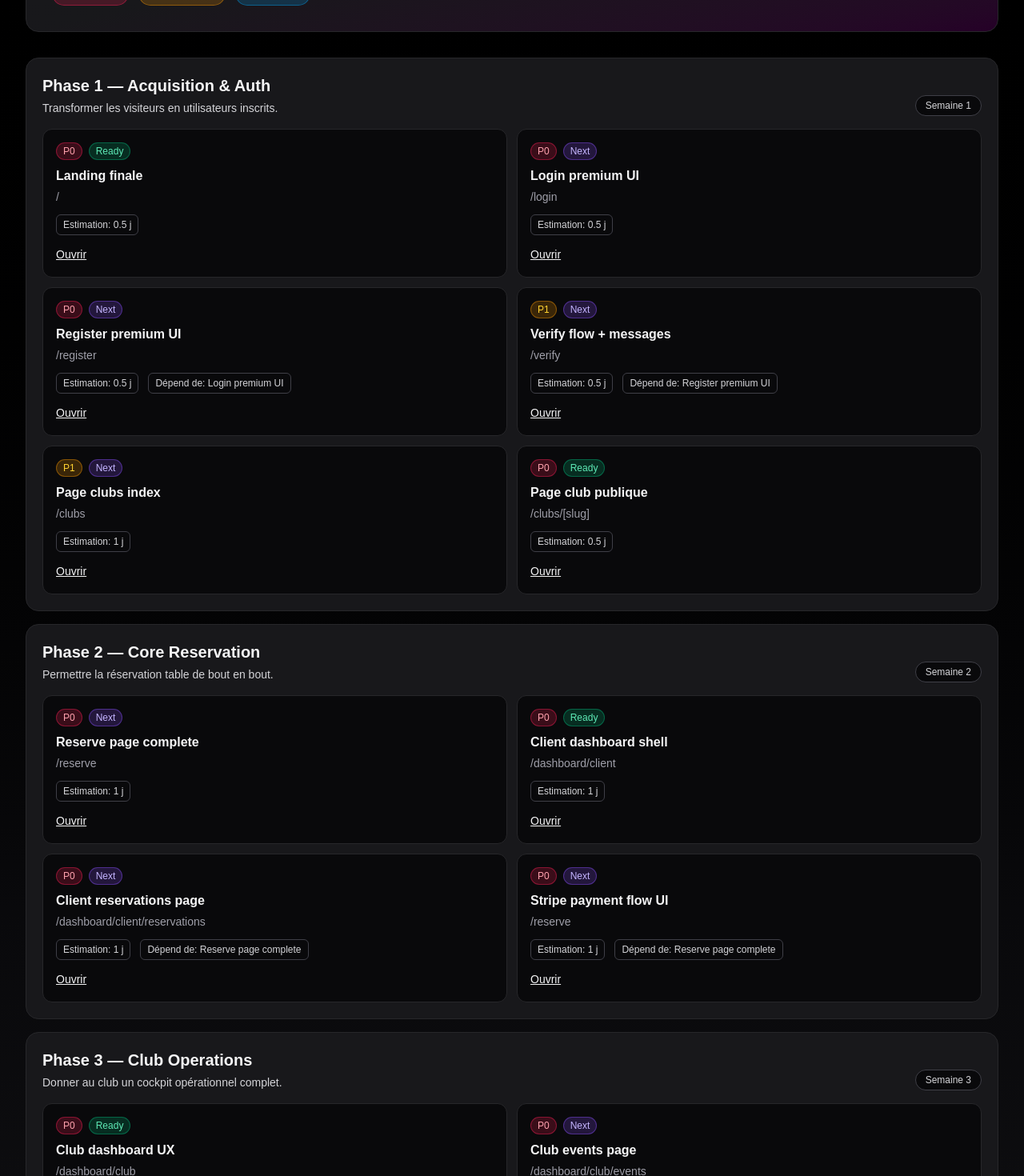
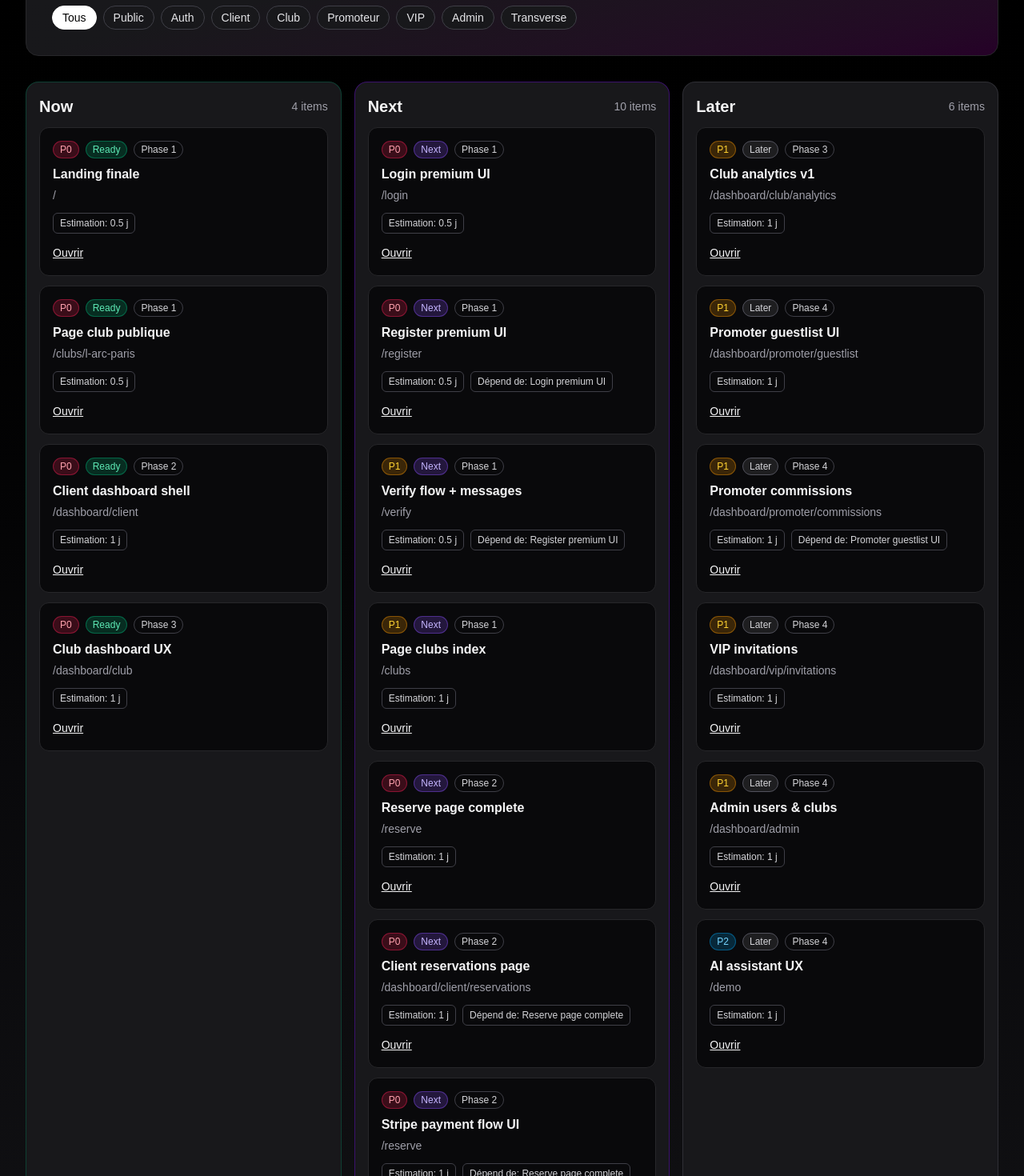
Before and after one commit to jeuneMaitre667/nightable-d-mo, a Next.js app: page /build-plan in a window 1280 px wide. Shown: the part 260-1730 px from the top of the page at 80% size. Built offline with nearby package versions, Linux system fonts and the light colour scheme.

Commit message:
feat(plan): add kanban view and role filters to build roadmap

```diff
--- a/src/app/build-plan/page.tsx
+++ b/src/app/build-plan/page.tsx
@@ -1,7 +1,11 @@
+"use client";
+
 import Link from "next/link";
+import { useMemo, useState } from "react";
 
 type Priority = "P0" | "P1" | "P2";
 type Status = "ready" | "next" | "later";
+type RoleFilter = "all" | "public" | "auth" | "client" | "club" | "promoter" | "vip" | "admin" | "cross";
 
 type PlanItem = {
   title: string;
@@ -10,63 +14,43 @@ type PlanItem = {
   estimate: string;
   dependency?: string;
   status: Status;
+  role: Exclude<RoleFilter, "all">;
+  phase: string;
 };
 
-type PlanPhase = {
-  name: string;
-  objective: string;
-  sprint: string;
-  items: PlanItem[];
-};
+const items: PlanItem[] = [
+  { title: "Landing finale", route: "/", priority: "P0", estimate: "0.5 j", status: "ready", role: "public", phase: "Phase 1" },
+  { title: "Login premium UI", route: "/login", priority: "P0", estimate: "0.5 j", status: "next", role: "auth", phase: "Phase 1" },
+  { title: "Register premium UI", route: "/register", priority: "P0", estimate: "0.5 j", dependency: "Login premium UI", status: "next", role: "auth", phase: "Phase 1" },
+  { title: "Verify flow + messages", route: "/verify", priority: "P1", estimate: "0.5 j", dependency: "Register premium UI", status: "next", role: "auth", phase: "Phase 1" },
+  { title: "Page clubs index", route: "/clubs", priority: "P1", estimate: "1 j", status: "next", role: "public", phase: "Phase 1" },
+  { title: "Page club publique", route: "/clubs/l-arc-paris", priority: "P0", estimate: "0.5 j", status: "ready", role: "public", phase: "Phase 1" },
+  { title: "Reserve page complete", route: "/reserve", priority: "P0", estimate: "1 j", status: "next", role: "public", phase: "Phase 2" },
+  { title: "Client dashboard shell", route: "/dashboard/client", priority: "P0", estimate: "1 j", status: "ready", role: "client", phase: "Phase 2" },
+  { title: "Client reservations page", route: "/dashboard/client/reservations", priority: "P0", estimate: "1 j", dependency: "Reserve page complete", status: "next", role: "client", phase: "Phase 2" },
+  { title: "Stripe payment flow UI", route: "/reserve", priority: "P0", estimate: "1 j", dependency: "Reserve page complete", status: "next", role: "cross", phase: "Phase 2" },
+  { title: "Club dashboard UX", route: "/dashboard/club", priority: "P0", estimate: "1 j", status: "ready", role: "club", phase: "Phase 3" },
+  { title: "Club events page", route: "/dashboard/club/events", priority: "P0", estimate: "1 j", status: "next", role: "club", phase: "Phase 3" },
+  { title: "Club tables / floor plan", route: "/dashboard/club/tables", priority: "P0", estimate: "1.5 j", dependency: "Club events page", status: "next", role: "club", phase: "Phase 3" },
+  { title: "Club reservations board", route: "/dashboard/club/reservations", priority: "P0", estimate: "1 j", dependency: "Client reservations page", status: "next", role: "club", phase: "Phase 3" },
+  { title: "Club analytics v1", route: "/dashboard/club/analytics", priority: "P1", estimate: "1 j", status: "later", role: "club", phase: "Phase 3" },
+  { title: "Promoter guestlist UI", route: "/dashboard/promoter/guestlist", priority: "P1", estimate: "1 j", status: "later", role: "promoter", phase: "Phase 4" },
+  { title: "Promoter commissions", route: "/dashboard/promoter/commissions", priority: "P1", estimate: "1 j", dependency: "Promoter guestlist UI", status: "later", role: "promoter", phase: "Phase 4" },
+  { title: "VIP invitations", route: "/dashboard/vip/invitations", priority: "P1", estimate: "1 j", status: "later", role: "vip", phase: "Phase 4" },
+  { title: "Admin users & clubs", route: "/dashboard/admin", priority: "P1", estimate: "1 j", status: "later", role: "admin", phase: "Phase 4" },
+  { title: "AI assistant UX", route: "/demo", priority: "P2", estimate: "1 j", status: "later", role: "cross", phase: "Phase 4" },
+];
 
-const phases: PlanPhase[] = [
-  {
-    name: "Phase 1 — Acquisition & Auth",
-    sprint: "Semaine 1",
-    objective: "Transformer les visiteurs en utilisateurs inscrits.",
-    items: [
-      { title: "Landing finale", route: "/", priority: "P0", estimate: "0.5 j", status: "ready" },
-      { title: "Login premium UI", route: "/login", priority: "P0", estimate: "0.5 j", status: "next" },
-      { title: "Register premium UI", route: "/register", priority: "P0", estimate: "0.5 j", dependency: "Login premium UI", status: "next" },
-      { title: "Verify flow + messages", route: "/verify", priority: "P1", estimate: "0.5 j", dependency: "Register premium UI", status: "next" },
-      { title: "Page clubs index", route: "/clubs", priority: "P1", estimate: "1 j", status: "next" },
-      { title: "Page club publique", route: "/clubs/[slug]", priority: "P0", estimate: "0.5 j", status: "ready" },
-    ],
-  },
-  {
-    name: "Phase 2 — Core Reservation",
-    sprint: "Semaine 2",
-    objective: "Permettre la réservation table de bout en bout.",
-    items: [
-      { title: "Reserve page complete", route: "/reserve", priority: "P0", estimate: "1 j", status: "next" },
-      { title: "Client dashboard shell", route: "/dashboard/client", priority: "P0", estimate: "1 j", status: "ready" },
-      { title: "Client reservations page", route: "/dashboard/client/reservations", priority: "P0", estimate: "1 j", dependency: "Reserve page complete", status: "next" },
-      { title: "Stripe payment flow UI", route: "/reserve", priority: "P0", estimate: "1 j", dependency: "Reserve page complete", status: "next" },
-    ],
-  },
-  {
-    name: "Phase 3 — Club Operations",
-    sprint: "Semaine 3",
-    objective: "Donner au club un cockpit opérationnel complet.",
-    items: [
-      { title: "Club dashboard UX", route: "/dashboard/club", priority: "P0", estimate: "1 j", status: "ready" },
-      { title: "Club events page", route: "/dashboard/club/events", priority: "P0", estimate: "1 j", status: "next" },
-      { title: "Club tables / floor plan", route: "/dashboard/club/tables", priority: "P0", estimate: "1.5 j", dependency: "Club events page", status: "next" },
-      { title: "Club reservations board", route: "/dashboard/club/reservations", priority: "P0", estimate: "1 j", dependency: "Client reservations page", status: "next" },
-      { title: "Club analytics v1", route: "/dashboard/club/analytics", priority: "P1", estimate: "1 j", status: "later" },
-    ],
-  },
-  {
-    name: "Phase 4 — Growth Modules",
-    sprint: "Semaine 4",
-    objective: "Activer les leviers réseau: promoteurs, VIP, IA.",
-    items: [
-      { title: "Promoter guestlist UI", route: "/dashboard/promoter/guestlist", priority: "P1", estimate: "1 j", status: "later" },
-      { title: "Promoter commissions", route: "/dashboard/promoter/commissions", priority: "P1", estimate: "1 j", dependency: "Promoter guestlist UI", status: "later" },
-      { title: "VIP invitations", route: "/dashboard/vip/invitations", priority: "P1", estimate: "1 j", status: "later" },
-      { title: "AI assistant UX", route: "/demo", priority: "P2", estimate: "1 j", status: "later" },
-    ],
-  },
+const roleFilters: { key: RoleFilter; label: string }[] = [
+  { key: "all", label: "Tous" },
+  { key: "public", label: "Public" },
+  { key: "auth", label: "Auth" },
+  { key: "client", label: "Client" },
+  { key: "club", label: "Club" },
+  { key: "promoter", label: "Promoteur" },
+  { key: "vip", label: "VIP" },
+  { key: "admin", label: "Admin" },
+  { key: "cross", label: "Transverse" },
 ];
 
 function badgePriority(priority: Priority) {
@@ -89,61 +73,106 @@ function badgeStatus(status: Status) {
   return <span className="rounded-full border border-zinc-600 bg-zinc-800/70 px-2 py-0.5 text-xs text-zinc-300">Later</span>;
 }
 
+function columnTitle(status: Status) {
+  if (status === "ready") return "Now";
+  if (status === "next") return "Next";
+  return "Later";
+}
+
+function statusBorder(status: Status) {
+  if (status === "ready") return "border-emerald-700/40";
+  if (status === "next") return "border-violet-700/40";
+  return "border-zinc-700/60";
+}
+
 export default function BuildPlanPage() {
+  const [activeRole, setActiveRole] = useState<RoleFilter>("all");
+
+  const filtered = useMemo(() => {
+    if (activeRole === "all") return items;
+    return items.filter((item) => item.role === activeRole);
+  }, [activeRole]);
+
+  const byStatus = useMemo(() => {
+    return {
+      ready: filtered.filter((item) => item.status === "ready"),
+      next: filtered.filter((item) => item.status === "next"),
+      later: filtered.filter((item) => item.status === "later"),
+    };
+  }, [filtered]);
+
   return (
     <main className="min-h-screen bg-gradient-to-b from-black via-zinc-950 to-zinc-900 px-4 py-10 text-zinc-100 md:px-8">
       <div className="mx-auto max-w-7xl space-y-8">
         <section className="rounded-2xl border border-zinc-800 bg-gradient-to-br from-zinc-900 via-zinc-900 to-fuchsia-950/50 p-6 md:p-8">
           <p className="text-xs uppercase tracking-[0.22em] text-zinc-400">NightTable · Build Plan</p>
           <h1 className="mt-3 text-3xl font-bold md:text-5xl">Roadmap interactive des pages finales</h1>
-          <p className="mt-4 max-w-4xl text-zinc-300">
-            Ordre de construction page par page avec priorité, estimation et dépendances. Ce plan est pensé pour livrer
-            rapidement une V1 cohérente et monétisable.
-          </p>
+          <p className="mt-4 max-w-4xl text-zinc-300">Vue Kanban avec filtres par rôle pour prioriser ce qu’on construit maintenant, ensuite, puis plus tard.</p>
           <div className="mt-6 flex flex-wrap gap-3 text-sm">
             <span className="rounded-full border border-rose-500/40 bg-rose-500/20 px-3 py-1 text-rose-300">P0: critique</span>
             <span className="rounded-full border border-amber-500/40 bg-amber-500/20 px-3 py-1 text-amber-300">P1: important</span>
             <span className="rounded-full border border-sky-500/40 bg-sky-500/20 px-3 py-1 text-sky-300">P2: confort</span>
           </div>
+
+          <div className="mt-6 flex flex-wrap gap-2">
+            {roleFilters.map((filter) => (
+              <button
+                key={filter.key}
+                type="button"
+                onClick={() => setActiveRole(filter.key)}
+                className={`rounded-full border px-3 py-1 text-sm ${
+                  activeRole === filter.key
+                    ? "border-white bg-white text-black"
+                    : "border-zinc-700 bg-zinc-900 text-zinc-200"
+                }`}
+              >
+                {filter.label}
+              </button>
+            ))}
+          </div>
         </section>
 
-        <div className="grid gap-4">
-          {phases.map((phase) => (
-            <section key={phase.name} className="rounded-2xl border border-zinc-800 bg-zinc-900 p-5">
-              <div className="flex flex-wrap items-end justify-between gap-3">
-                <div>
-                  <h2 className="text-xl font-semibold">{phase.name}</h2>
-                  <p className="mt-1 text-sm text-zinc-300">{phase.objective}</p>
-                </div>
-                <span className="rounded-full border border-zinc-700 bg-zinc-950 px-3 py-1 text-xs text-zinc-300">
-                  {phase.sprint}
-                </span>
+        <div className="grid gap-4 lg:grid-cols-3">
+          {(["ready", "next", "later"] as Status[]).map((status) => (
+            <section key={status} className={`rounded-2xl border bg-zinc-900 p-4 ${statusBorder(status)}`}>
+              <div className="mb-3 flex items-center justify-between">
+                <h2 className="text-xl font-semibold">{columnTitle(status)}</h2>
+                <span className="text-sm text-zinc-400">{byStatus[status].length} items</span>
               </div>
 
-              <div className="mt-4 grid gap-3 md:grid-cols-2">
-                {phase.items.map((item) => (
-                  <article key={`${phase.name}-${item.title}`} className="rounded-xl border border-zinc-800 bg-zinc-950 p-4">
+              <div className="space-y-3">
+                {byStatus[status].map((item) => (
+                  <article key={`${item.phase}-${item.title}`} className="rounded-xl border border-zinc-800 bg-zinc-950 p-4">
                     <div className="flex flex-wrap items-center gap-2">
                       {badgePriority(item.priority)}
                       {badgeStatus(item.status)}
+                      <span className="rounded-full border border-zinc-700 px-2 py-0.5 text-xs text-zinc-300">{item.phase}</span>
                     </div>
+
                     <h3 className="mt-2 font-semibold">{item.title}</h3>
                     <p className="mt-1 text-sm text-zinc-400">{item.route}</p>
 
-                    <div className="mt-3 flex flex-wrap gap-3 text-xs text-zinc-300">
+                    <div className="mt-3 flex flex-wrap gap-2 text-xs text-zinc-300">
                       <span className="rounded-md border border-zinc-700 px-2 py-1">Estimation: {item.estimate}</span>
-                      {item.dependency ? (
-                        <span className="rounded-md border border-zinc-700 px-2 py-1">Dépend de: {item.dependency}</span>
-                      ) : null}
+                      {item.dependency ? <span className="rounded-md border border-zinc-700 px-2 py-1">Dépend de: {item.dependency}</span> : null}
                     </div>
 
                     <div className="mt-3">
-                      <Link href={item.route.startsWith("/dashboard") || item.route.includes("[slug]") ? "/final-pages" : item.route} className="text-sm underline">
+                      <Link
+                        href={item.route.startsWith("/dashboard") || item.route.includes("[slug]") ? "/final-pages" : item.route}
+                        className="text-sm underline"
+                      >
                         Ouvrir
                       </Link>
                     </div>
                   </article>
                 ))}
+
+                {byStatus[status].length === 0 ? (
+                  <div className="rounded-xl border border-zinc-800 bg-zinc-950 p-4 text-sm text-zinc-400">
+                    Aucun item pour ce filtre.
+                  </div>
+                ) : null}
               </div>
             </section>
           ))}
```
Also changed, not shown: 2 other files (tests, documents, lock files or other folders).
